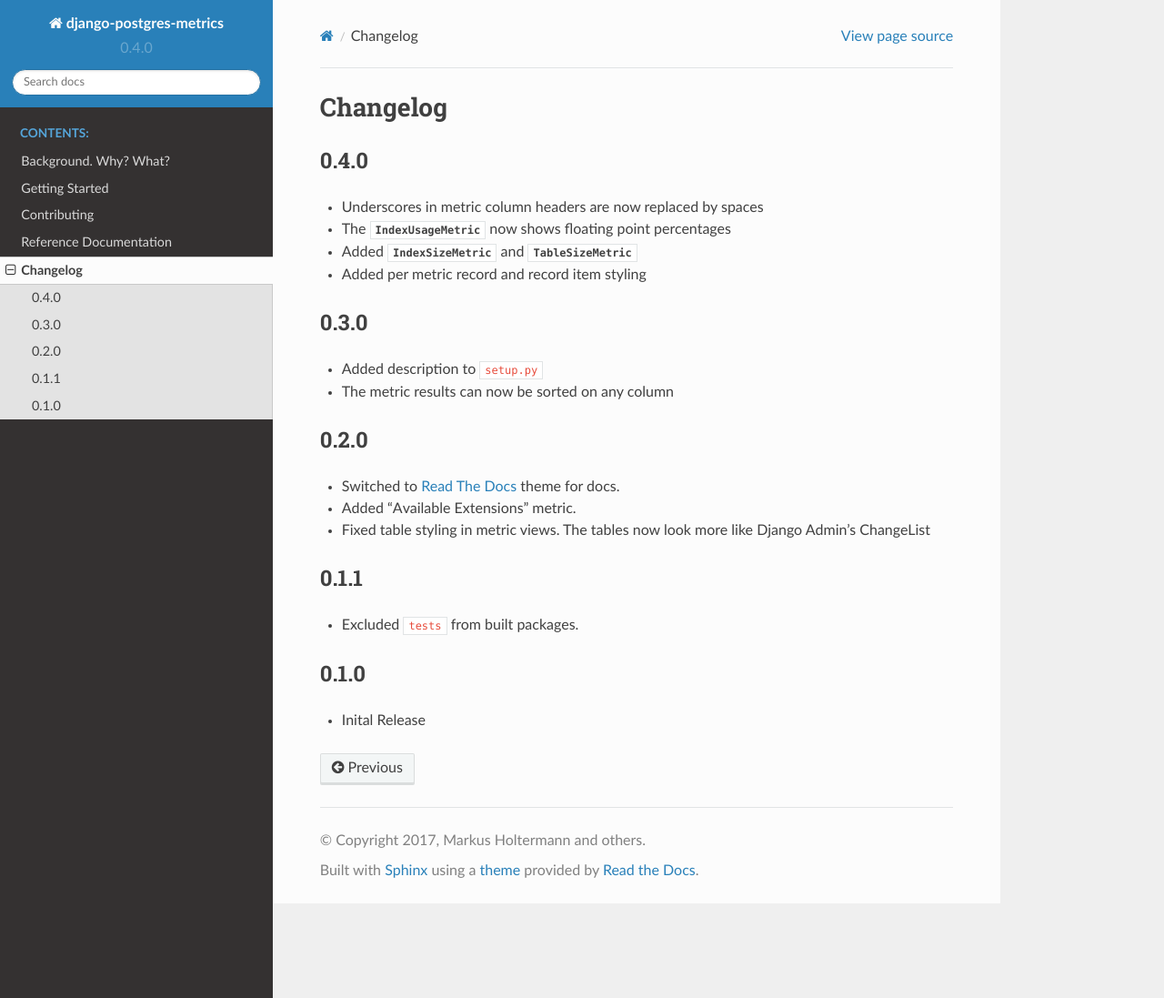
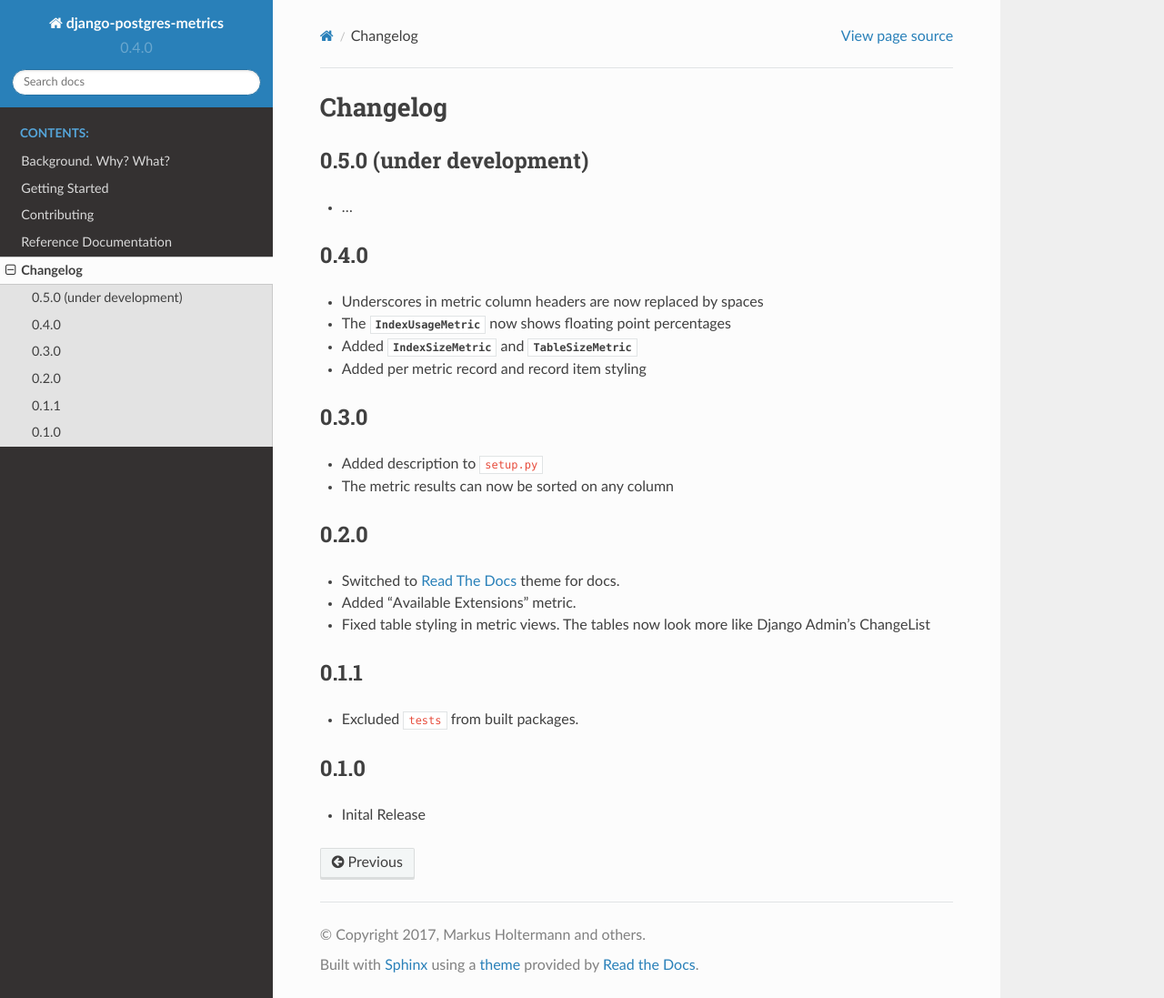
Before and after one commit to django-postgres-metrics/django-postgres-metrics, a Sphinx documentation site: the page built from docs/source/changelog.rst, in a window 1280 px wide and 1097 px high. Shown: the whole window at 91% size. Built offline with Sphinx 7.4.7 and the Read the Docs theme 2.0.0, drawn with Linux system fonts in a browser that asks for light colours.

Commit message:
post version bump

```diff
--- a/docs/source/changelog.rst
+++ b/docs/source/changelog.rst
@@ -3,6 +3,11 @@ Changelog
 =========
 
 .. currentmodule:: postgres_metrics
+
+0.5.0 (under development)
+=========================
+
+* ...
 
 0.4.0
 =====
```
